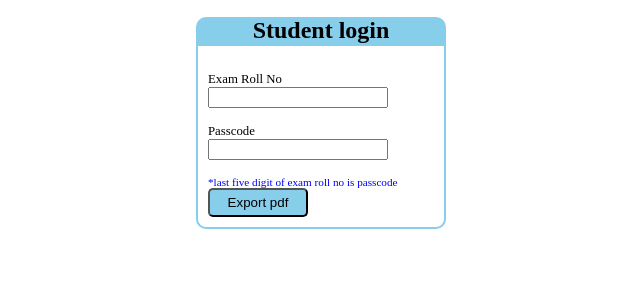
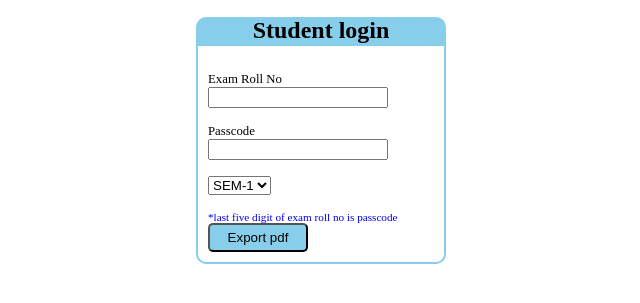
Before and after one commit to cloudxav/geo, a plain HTML site: page index.html in a window 1280 px wide. Shown: the part 103-406 px from the top of the page, without its empty margins (319-959 px from the left). Drawn offline with Linux system fonts and the light colour scheme.

Commit message:
Update index.html

```diff
--- a/index.html
+++ b/index.html
@@ -21,6 +21,12 @@
 <text style="font-size: 80%">Passcode</text>
 <input type="text" class="input">
 </p>
+<p>
+	<select class="sem_picker">
+		<option value="SEM-1">SEM-1</option>
+		<option value="SEM-2">SEM-2</option>
+	</select>
+</p>
 <text style="font-size: 70%; color: blue">*last five digit of exam roll no is passcode</text>
 <input type="button" class="button" style="margin-left: auto; margin-right: auto; padding: 5px; background-color: skyblue; border-radius: 5px; width: 100px; margin: auto;" value="Export pdf" onclick="init()" class="input1"></input>
 </div>
```
